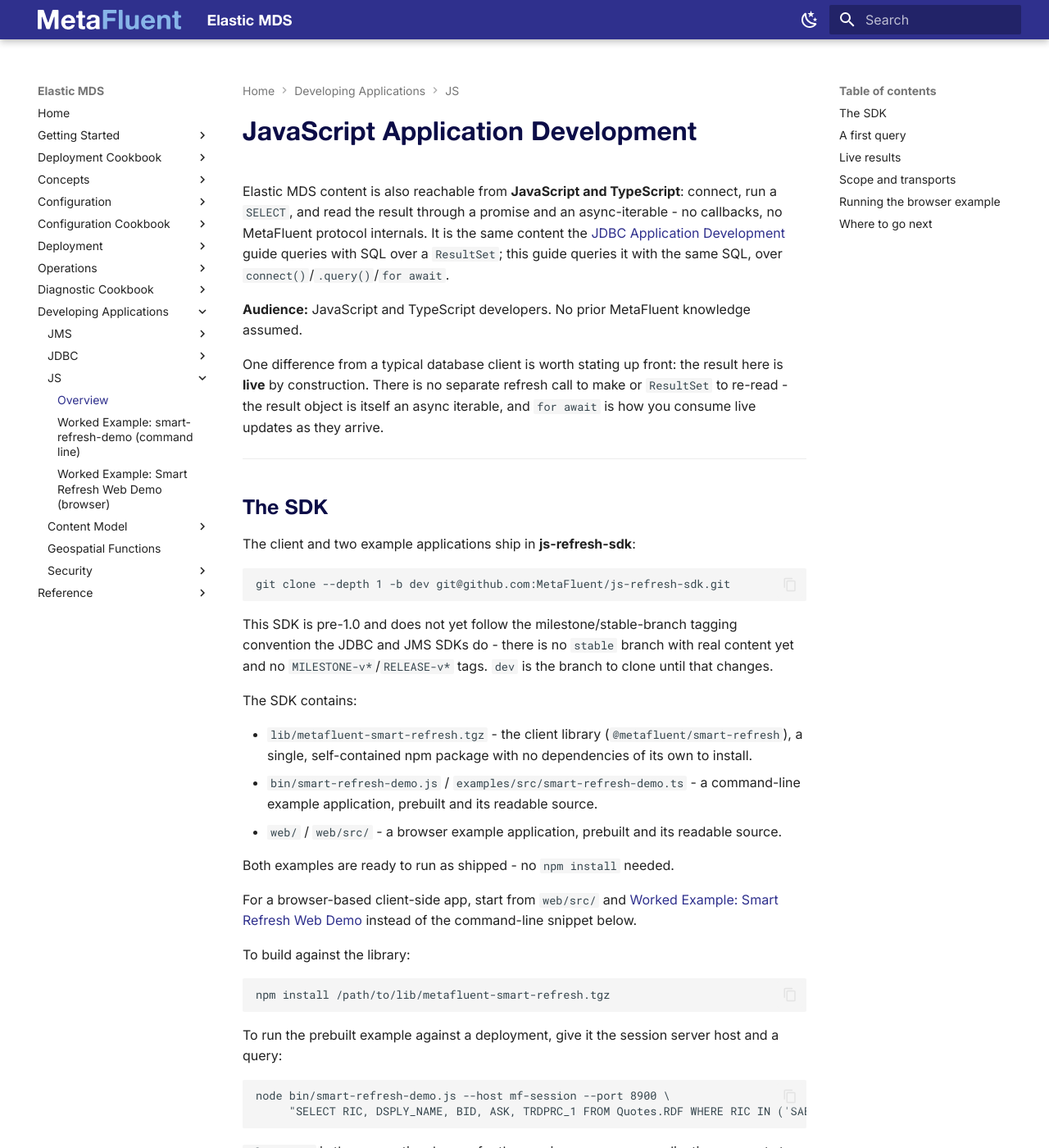
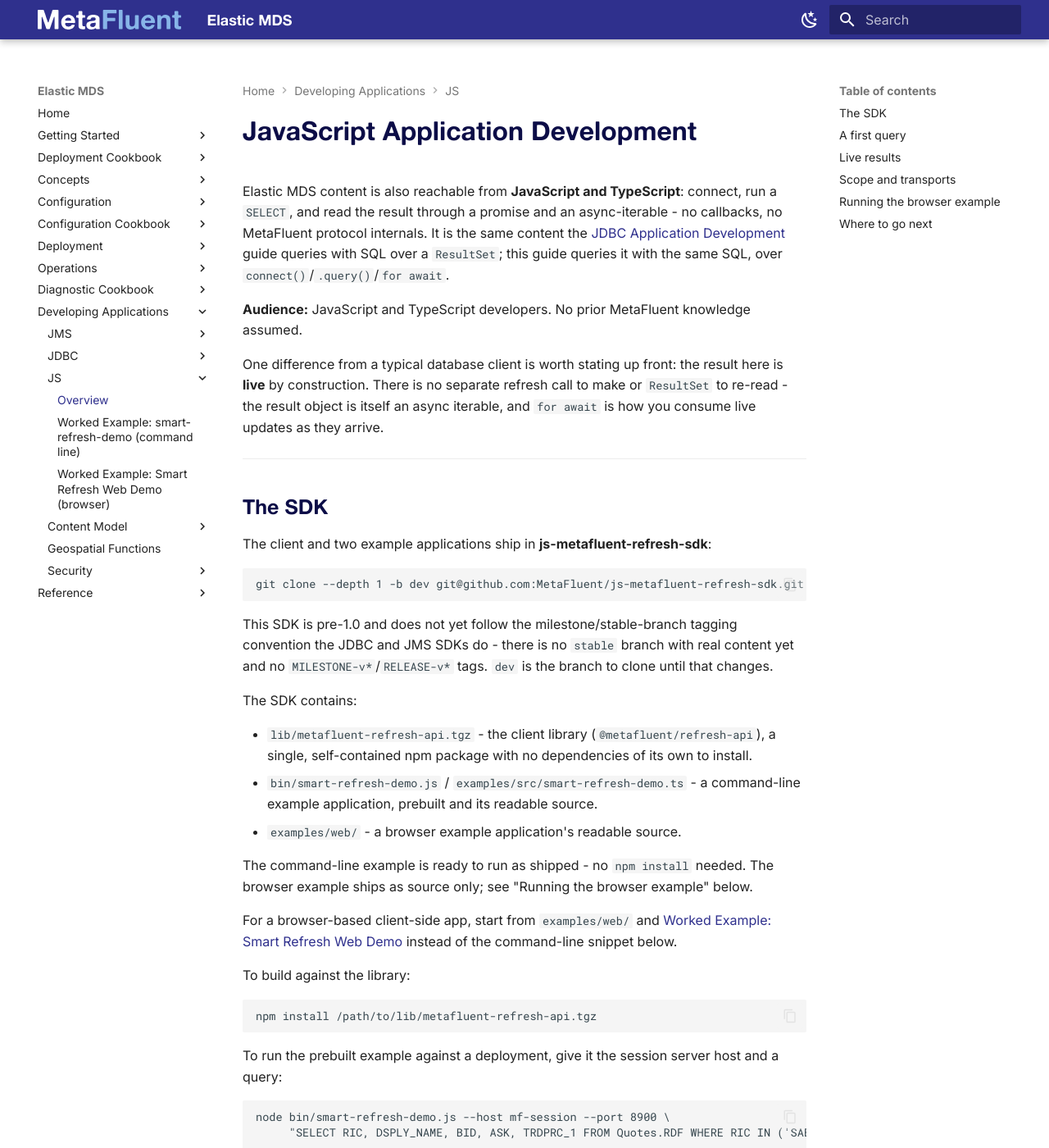
Before and after one commit to MetaFluent/ElasticMDS-docs, an MkDocs documentation site: the page built from docs/Develop-JS.md, in a window 1280 px wide and 1400 px high. Shown: the whole window at 82% size. Built offline with MkDocs 1.6.1 and Material for MkDocs 9.7.7, drawn with Linux system fonts in a browser that asks for light colours; the version menu is left out; some of the changed text lies outside the part shown.

Commit message:
Update JS SDK repo/package names and the browser demo's build-it-yourself instructions
js-refresh-sdk -> js-metafluent-refresh-sdk, @metafluent/smart-refresh ->
@metafluent/refresh-api, mf-js-common -> js-metafluent-common throughout. The browser
example also moved from a separate smart-refresh-demo repo (shipped prebuilt) to
examples/web/ inside the SDK repo (source only, customer runs npm install + vite
themselves) - updated "Running the browser example" in both Develop-JS.md and the worked
example page to match.

Co-Authored-By: Claude Sonnet 5 <noreply@anthropic.com>

````diff
--- a/docs/Develop-JS.md
+++ b/docs/Develop-JS.md
@@ -10,28 +10,28 @@ One difference from a typical database client is worth stating up front: the res
 
 ## The SDK
 
-The client and two example applications ship in **js-refresh-sdk**:
+The client and two example applications ship in **js-metafluent-refresh-sdk**:
 
 ```
-git clone --depth 1 -b dev git@github.com:MetaFluent/js-refresh-sdk.git
+git clone --depth 1 -b dev git@github.com:MetaFluent/js-metafluent-refresh-sdk.git
 ```
 
 This SDK is pre-1.0 and does not yet follow the milestone/stable-branch tagging convention the JDBC and JMS SDKs do - there is no `stable` branch with real content yet and no `MILESTONE-v*`/`RELEASE-v*` tags. `dev` is the branch to clone until that changes.
 
 The SDK contains:
 
-- `lib/metafluent-smart-refresh.tgz` - the client library (`@metafluent/smart-refresh`), a single, self-contained npm package with no dependencies of its own to install.
+- `lib/metafluent-refresh-api.tgz` - the client library (`@metafluent/refresh-api`), a single, self-contained npm package with no dependencies of its own to install.
 - `bin/smart-refresh-demo.js` / `examples/src/smart-refresh-demo.ts` - a command-line example application, prebuilt and its readable source.
-- `web/` / `web/src/` - a browser example application, prebuilt and its readable source.
+- `examples/web/` - a browser example application's readable source.
 
-Both examples are ready to run as shipped - no `npm install` needed.
+The command-line example is ready to run as shipped - no `npm install` needed. The browser example ships as source only; see "Running the browser example" below.
 
-For a browser-based client-side app, start from `web/src/` and [Worked Example: Smart Refresh Web Demo](Example-Smart-Refresh-Web-Demo.md) instead of the command-line snippet below.
+For a browser-based client-side app, start from `examples/web/` and [Worked Example: Smart Refresh Web Demo](Example-Smart-Refresh-Web-Demo.md) instead of the command-line snippet below.
 
 To build against the library:
 
 ```
-npm install /path/to/lib/metafluent-smart-refresh.tgz
+npm install /path/to/lib/metafluent-refresh-api.tgz
 ```
 
 To run the prebuilt example against a deployment, give it the session server host and a query:
@@ -63,10 +63,10 @@ There is no `absolute(0)`-style refresh call and no cursor to step through: the
 
 This client's SQL support covers single-table, no-join queries - the same subset described in [The SQL you can use](Develop-JDBC.md#the-sql-you-can-use), minus joins.
 
-`connect()` defaults to a plain Node TCP socket (`NodeSocketTransportFactory`, from `mf-js-common`, re-exported so you never need to import that package directly). To run in a browser instead, pass a `BrowserWebSocketTransportFactory` as `transportFactory`:
+`connect()` defaults to a plain Node TCP socket (`NodeSocketTransportFactory`, from `js-metafluent-common`, re-exported so you never need to import that package directly). To run in a browser instead, pass a `BrowserWebSocketTransportFactory` as `transportFactory`:
 
 ```javascript
-const { connect, BrowserWebSocketTransportFactory } = require("@metafluent/smart-refresh");
+const { connect, BrowserWebSocketTransportFactory } = require("@metafluent/refresh-api");
 
 const connection = await connect({
   host: "mf-session",
@@ -80,20 +80,21 @@ const connection = await connect({
 
 ## Running the browser example
 
-The SDK's `web/` is exactly this pattern, built out into a small live-updating table with a refresh-rate control:
+The SDK's `examples/web/` is exactly this pattern, built out into a small live-updating table with a refresh-rate control:
 
 ```
-cd web
-npm run serve
+cd examples/web
+npm install
+npm run dev
 ```
 
-No `npm install` needed - `npm run serve` runs a small, dependency-free static file server (`web/serve.js`, Node's own `http` module only) directly from `package.json`'s `scripts`. Open the printed URL with a query in it:
+Open the printed URL with a query in it:
 
 ```
 http://localhost:4173/?sql=SELECT RIC, DSPLY_NAME, BID, ASK, TRDPRC_1 FROM Quotes.RDF WHERE RIC IN ('SAB.L','BG.L')
 ```
 
-Your session server needs to allow the browser's origin (`http://localhost:4173` by default) - see your deployment's `METAFLUENT_WEB_ORIGINS` setting. For a section-by-section walkthrough of `web/src/main.ts` - connecting over WebSocket, rendering the live table, and the refresh-rate control - see [Worked Example: Smart Refresh Web Demo](Example-Smart-Refresh-Web-Demo.md).
+Your session server needs to allow the browser's origin (`http://localhost:4173` by default) - see your deployment's `METAFLUENT_WEB_ORIGINS` setting. For a section-by-section walkthrough of `examples/web/src/main.ts` - connecting over WebSocket, rendering the live table, and the refresh-rate control - see [Worked Example: Smart Refresh Web Demo](Example-Smart-Refresh-Web-Demo.md).
 
 ---
 
````
Also changed, not shown: docs/Example-Smart-Refresh-Web-Demo.md (+7 -6 lines).
